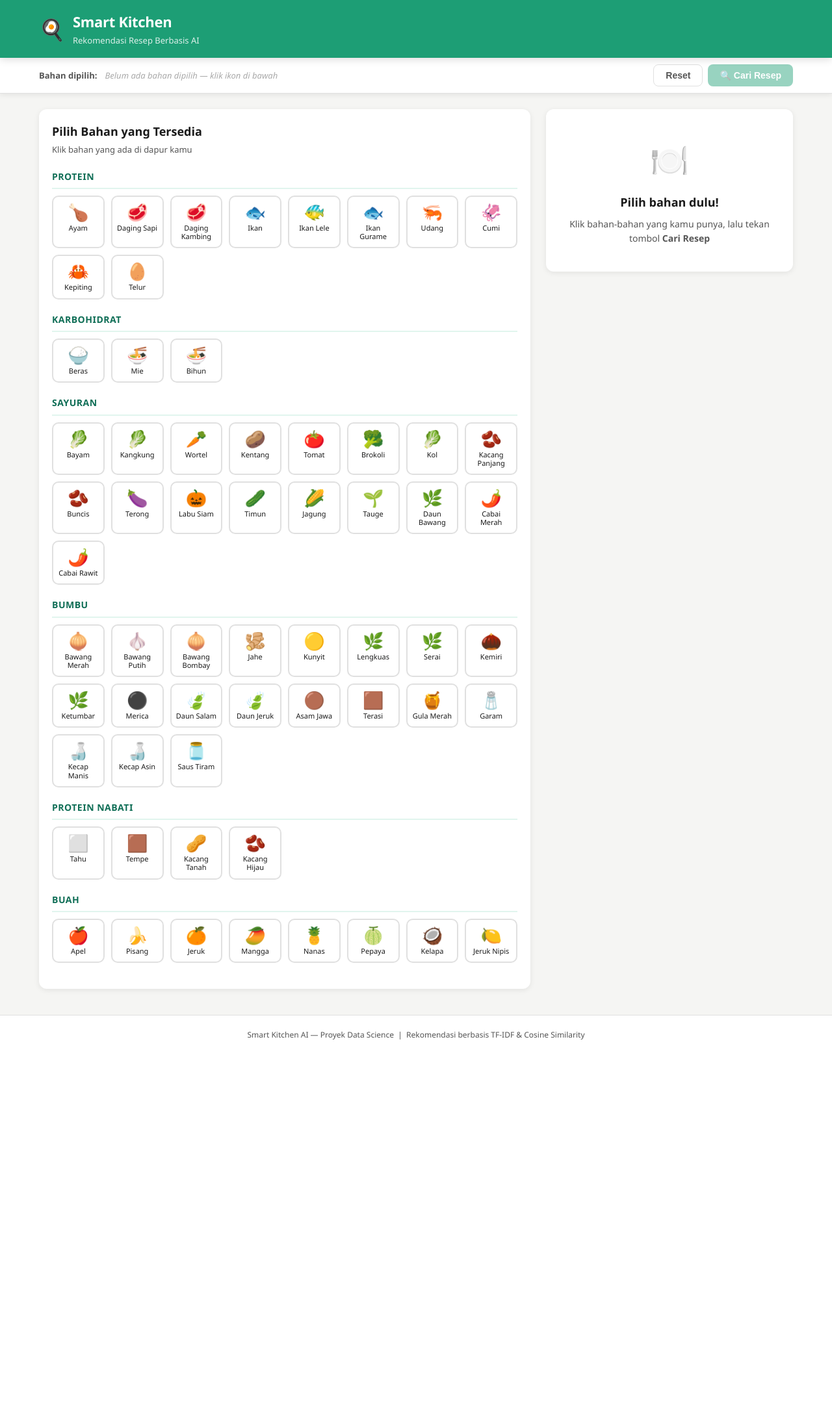
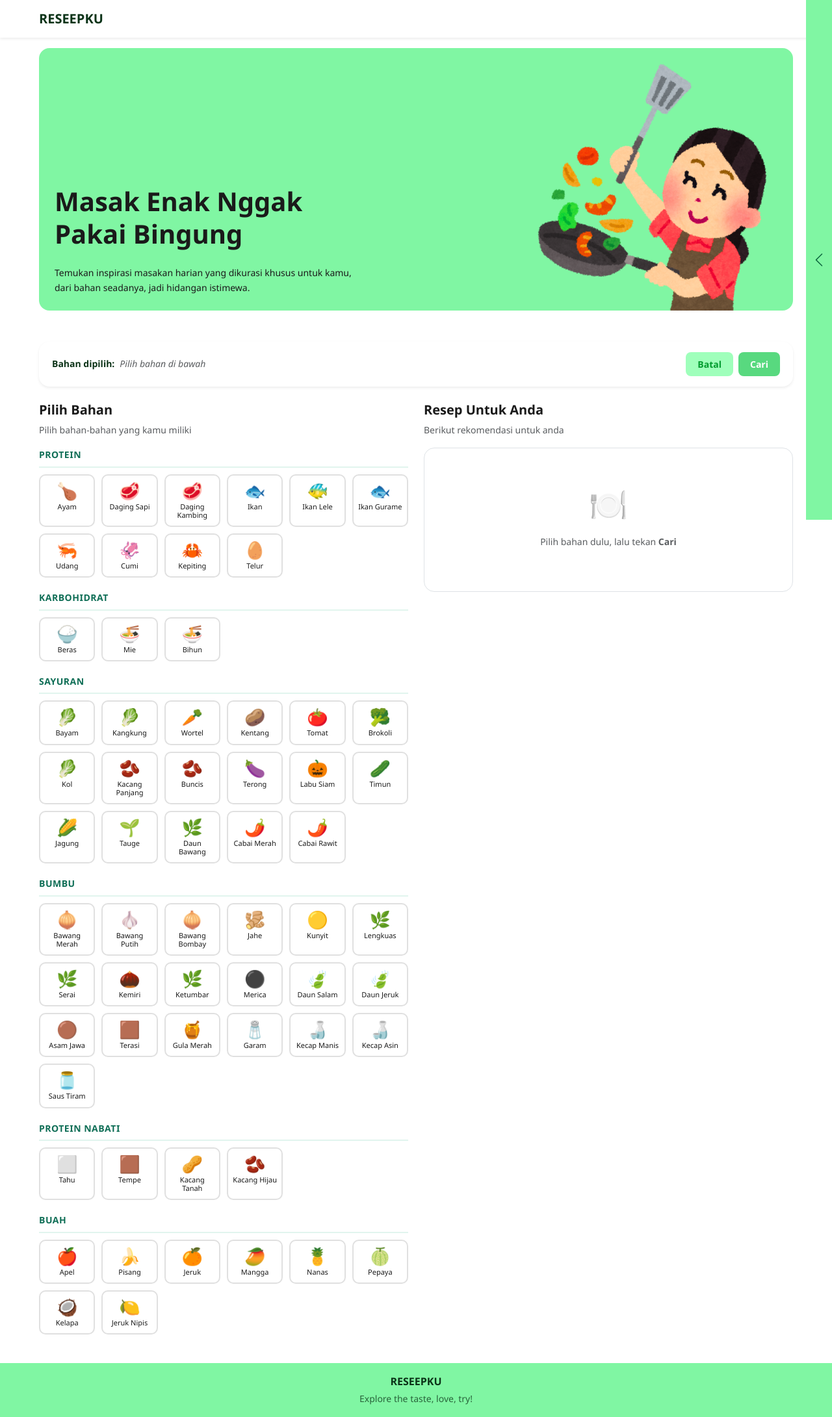
Before and after one commit to septheazisca/app-rekomendasi-resep, a Flask app: page / in a window 1280 px wide. Shown: the whole page at 65% size. Before the commit the page ends 1600 px from the top, so only its background shows below. Run offline with Flask 3, Linux system fonts and the light colour scheme.

Commit message:
add template

```diff
--- /dev/null
+++ b/views/templates/components/bahan_bar.html
@@ -0,0 +1,17 @@
+<!-- ── Bahan Bar ── -->
+ <div class="container mt-3">
+<div class="bg-white shadow-sm sticky-top rounded-4 rk-bahan-bar-border" style="z-index:1020;">
+  <div class="container py-3">
+    <div class="d-flex align-items-center gap-2 flex-wrap">
+      <span class="small fw-semibold" style="color:#0C3318;">Bahan dipilih:</span>
+      <div id="bahanTags" class="d-flex flex-wrap gap-2 flex-grow-1">
+        <span class="text-muted fst-italic small">Pilih bahan di bawah</span>
+      </div>
+      <div class="d-flex gap-2">
+        <button class="btn btn-outline-secondary btn-md fw-bold" onclick="resetBahan()"  style="background-color: #9FFFBB; color: #009B2E; border: none;">Batal</button>
+        <button class="btn btn-success btn-md fw-bold" id="btnCari" onclick="cariResep()" disabled style="background-color: #00C53B; color: white; border: none;">Cari</button>
+      </div>
+    </div>
+  </div>
+</div>
+</div>
--- /dev/null
+++ b/views/templates/components/footer.html
@@ -0,0 +1,5 @@
+<!-- ── Footer ── -->
+<footer class="text-center py-3 mt-4" style="background-color: #80F6A3; color: #0C3318;">
+<strong>RESEEPKU</strong><br>
+  <small class="opacity-75">Explore the taste, love, try!</small>
+</footer>
--- /dev/null
+++ b/views/templates/components/hero.html
@@ -0,0 +1,22 @@
+<!-- ── Hero ── -->
+<div class="container mt-3">
+  <div class="rounded-4 px-4 pt-4 overflow-visible position-relative mb-5" style="background-color: #80F6A3; min-height: 250px;">
+
+    <!-- Pattern lingkaran -->
+    <div class="rk-hero-pattern"></div>
+
+    <div class="row align-items-end">
+      <div class="col-7 pb-4">
+        <h1 class="fw-bold rk-hero-title fs-1 lh-sm">Masak Enak Nggak<br>Pakai Bingung</h1>
+        <p class="rk-hero-sub small mt-4 mb-0">
+          Temukan inspirasi masakan harian yang dikurasi khusus untuk kamu,<br>
+          dari bahan seadanya, jadi hidangan istimewa.
+        </p>
+      </div>
+      <div class="col-5 d-flex align-items-end justify-content-end position-relative">
+        <img src="{{ url_for('static', filename='images/group.png') }}" class="rk-group" alt="group">
+      </div>
+    </div>
+
+  </div>
+</div>
--- /dev/null
+++ b/views/templates/components/navbar.html
@@ -0,0 +1,39 @@
+<!-- ── Navbar ── -->
+<nav class="navbar bg-white shadow-sm">
+  <div class="container">
+    <span class="navbar-brand fw-bold fs-5" href="/" style="color: #0C3318;">RESEEPKU</span>
+    </div>
+    </nav>
+
+<!-- ── side bar ── -->
+<button class="btn d-flex align-items-center justify-content-center"
+        type="button"
+        data-bs-toggle="offcanvas"
+        data-bs-target="#menuSidebar"
+        style="position:fixed; top:0; right:0; height:100vh; width:40px; border-radius:0; z-index:1051; background-color:#80F6A3; border:none;">
+  <i class="bi bi-chevron-left fs-4 fw-bold" style="color:#0e673f;"></i>
+</button>
+
+<!-- ── Offcanvas Sidebar ── -->
+<div class="offcanvas offcanvas-end" id="menuSidebar">
+  <div class="offcanvas-header border-bottom">
+    <h5 class="offcanvas-title fw-bold text-success">RESEEPKU</h5>
+    <button type="button" class="btn-close" data-bs-dismiss="offcanvas"></button>
+  </div>
+  <div class="offcanvas-body p-0">
+    <ul class="list-group list-group-flush">
+      <li class="list-group-item list-group-item-action py-3 px-4">
+        <i class="bi bi-house me-2 text-success"></i> Beranda
+      </li>
+      <li class="list-group-item list-group-item-action py-3 px-4">
+        <i class="bi bi-journal-text me-2 text-success"></i> Resep
+      </li>
+      <li class="list-group-item list-group-item-action py-3 px-4">
+        <i class="bi bi-heart me-2 text-success"></i> Favorit
+      </li>
+      <li class="list-group-item list-group-item-action py-3 px-4">
+        <i class="bi bi-person me-2 text-success"></i> Profil
+      </li>
+    </ul>
+  </div>
+</div>
--- /dev/null
+++ b/views/templates/components/panel_bahan.html
@@ -0,0 +1,8 @@
+<!-- ── Panel Pilih Bahan (kiri) ── -->
+<div class="col-12 col-lg-6">
+  <h2 class="fw-bold fs-5 ">Pilih Bahan</h2>
+  <p class="text-muted small">Pilih bahan-bahan yang kamu miliki</p>
+  <div id="daftarBahan">
+    <p class="text-muted small" class="accordion accordion-flush">Memuat bahan...</p>
+  </div>
+</div>
--- /dev/null
+++ b/views/templates/components/panel_resep.html
@@ -0,0 +1,16 @@
+<!-- ── Panel Resep (kanan) ── -->
+<div class="col-12 col-lg-6">
+  <div class="sticky-top" style="top: 70px;">
+    <h2 class="fw-bold fs-5">Resep Untuk Anda</h2>
+    <p class="text-muted small">Berikut rekomendasi untuk anda</p>
+
+    <!-- Placeholder -->
+    <div id="hasilPlaceholder" class="text-center py-5 bg-white rounded-4 border">
+      <div style="font-size:48px">🍽️</div>
+      <p class="text-muted small mt-2">Pilih bahan dulu, lalu tekan <strong>Cari</strong></p>
+    </div>
+
+    <!-- Hasil -->
+    <div id="hasilKonten" style="display:none;"></div>
+  </div>
+</div>
--- a/views/templates/index.html
+++ b/views/templates/index.html
@@ -3,84 +3,34 @@
 <head>
   <meta charset="UTF-8">
   <meta name="viewport" content="width=device-width, initial-scale=1.0">
-  <title>Smart Kitchen AI</title>
+  <title>ResepKu</title>
+  <link href="https://fonts.googleapis.com/css2?family=Nunito:wght@400;600;700;800;900&display=swap" rel="stylesheet">
+  <link href="https://cdn.jsdelivr.net/npm/bootstrap@5.3.0/dist/css/bootstrap.min.css" rel="stylesheet">
+  <link href="https://cdn.jsdelivr.net/npm/bootstrap-icons@1.11.0/font/bootstrap-icons.min.css" rel="stylesheet">
   <link rel="stylesheet" href="{{ url_for('static', filename='css/style.css') }}">
 </head>
-<body>
+<body class="bg-white">
 
-  <!-- =============== HEADER =============== -->
-  <header class="header">
-    <div class="container">
-      <div class="header-content">
-        <div class="logo">
-          <span class="logo-icon">🍳</span>
-          <div>
-            <h1>Smart Kitchen</h1>
-            <p>Rekomendasi Resep Berbasis AI</p>
-          </div>
-        </div>
-      </div>
-    </div>
-  </header>
-  <!-- =============== HEADER ─ END =============== -->
+  {% include 'components/navbar.html' %}
 
+  {% include 'components/hero.html' %}
 
-  <!-- =============== NAVBAR BAHAN DIPILIH =============== -->
-  <div class="bahan-bar" id="bahanBar">
-    <div class="container">
-      <div class="bahan-bar-inner">
-        <div class="bahan-bar-label">Bahan dipilih:</div>
-        <div class="bahan-tags" id="bahanTags">
-          <span class="bahan-tag-empty">Belum ada bahan dipilih — klik ikon di bawah</span>
-        </div>
-        <div class="bahan-bar-actions">
-          <button class="btn btn-reset" id="btnReset" onclick="resetBahan()">Reset</button>
-          <button class="btn btn-cari" id="btnCari" onclick="cariResep()" disabled>
-            🔍 Cari Resep
-          </button>
-        </div>
-      </div>
-    </div>
-  </div>
-  <!-- =============== NAVBAR BAHAN DIPILIH ─ END =============== -->
+  {% include 'components/bahan_bar.html' %}
 
+  <!-- ── Main Content ── -->
+  <main class="container my-4">
+    <div class="row g-4 align-items-start">
 
-  <!-- =============== KONTEN UTAMA =============== -->
-  <main class="main">
-    <div class="container">
+      {% include 'components/panel_bahan.html' %}
 
-      <!-- =============== KONTEN LIST BAHAN =============== -->
-      <div class="panel-bahan" id="panelBahan">
-        <div class="panel-title">
-          <h2>Pilih Bahan yang Tersedia</h2>
-          <p>Klik bahan yang ada di dapur kamu</p>
-        </div>
-        <div id="daftarBahan">
-          <div class="loading-bahan">Memuat bahan...</div>
-        </div>
-      </div>
-
-      <!-- =============== KONTEN LIST RESEP =============== -->
-      <div class="panel-hasil" id="panelHasil">
-        <div class="hasil-placeholder" id="hasilPlaceholder">
-          <div class="placeholder-icon">🍽️</div>
-          <h3>Pilih bahan dulu!</h3>
-          <p>Klik bahan-bahan yang kamu punya, lalu tekan tombol <strong>Cari Resep</strong></p>
-        </div>
-        <div class="hasil-konten" id="hasilKonten" style="display:none"></div>
-      </div>
+      {% include 'components/panel_resep.html' %}
 
     </div>
   </main>
-  <!-- =============== KONTEN UTAMA ─ END =============== -->
 
+  {% include 'components/footer.html' %}
 
-  <!-- =============== FOOTER =============== -->
-  <footer class="footer">
-    <p>Smart Kitchen AI — Proyek Data Science &nbsp;|&nbsp; Rekomendasi berbasis TF-IDF & Cosine Similarity</p>
-  </footer>
-  <!-- =============== FOOTER ─ END =============== -->
-
+  <script src="https://cdn.jsdelivr.net/npm/bootstrap@5.3.0/dist/js/bootstrap.bundle.min.js"></script>
   <script src="{{ url_for('static', filename='js/app.js') }}"></script>
 </body>
 </html>
```
Also changed, not shown: views/static/images/Group.png (added), views/static/images/pattern.png (added).
